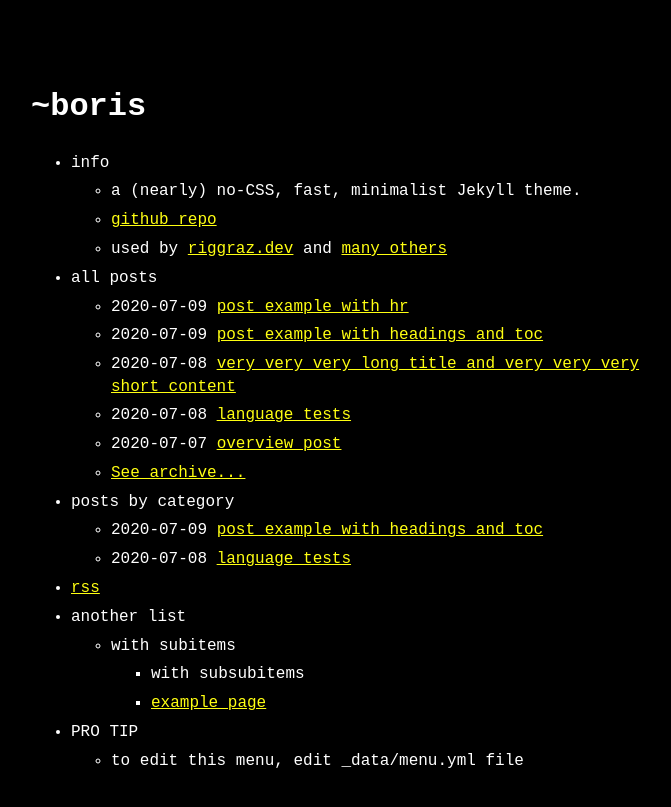
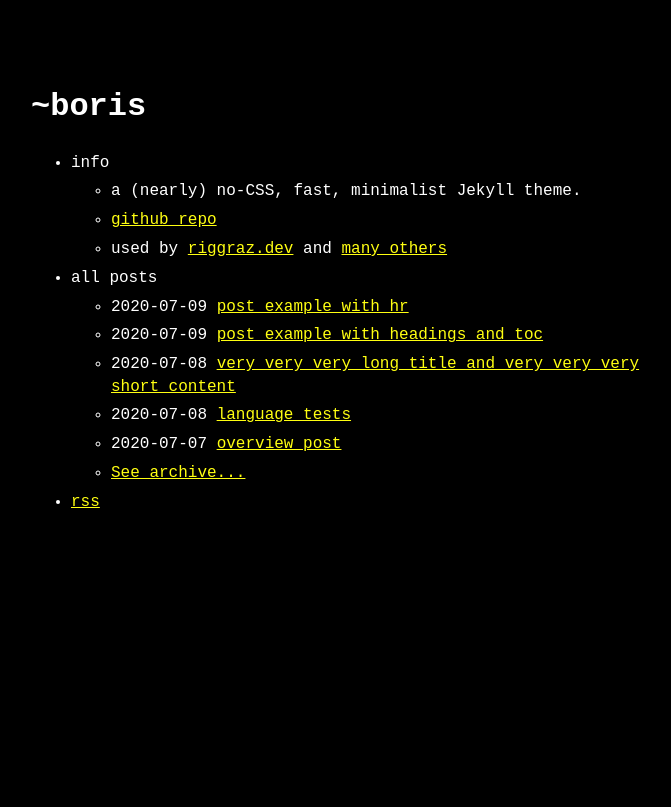
Before and after one commit to bkgn/bkgn.github.io, a Jekyll site: the page built from index.md, in a window 1280 px wide. Shown: the top 807 px of the page, without its empty margins (289-960 px from the left). Built offline with Jekyll 4.4.1, drawn with Linux system fonts in a browser that asks for light colours.

Commit message:
menu edits

```diff
--- a/_data/menu.yml
+++ b/_data/menu.yml
@@ -16,23 +16,5 @@ entries:
       show_more_text: See archive...
       show_more_url: archive.html
 
-  - title: posts by category
-    post_list:
-      category: example2
-      show_more: true
-      show_more_text: See more posts...
-      show_more_url: example2-archive.html
-
   - title: rss
     url: feed.xml
-
-  - title: another list
-    entries:
-      - title: with subitems
-        entries:
-          - title: with subsubitems
-          - title: example page
-            url: about
-  - title: PRO TIP
-    entries:
-      - title: to edit this menu, edit _data/menu.yml file
```
Also changed, not shown: 2 other files.
